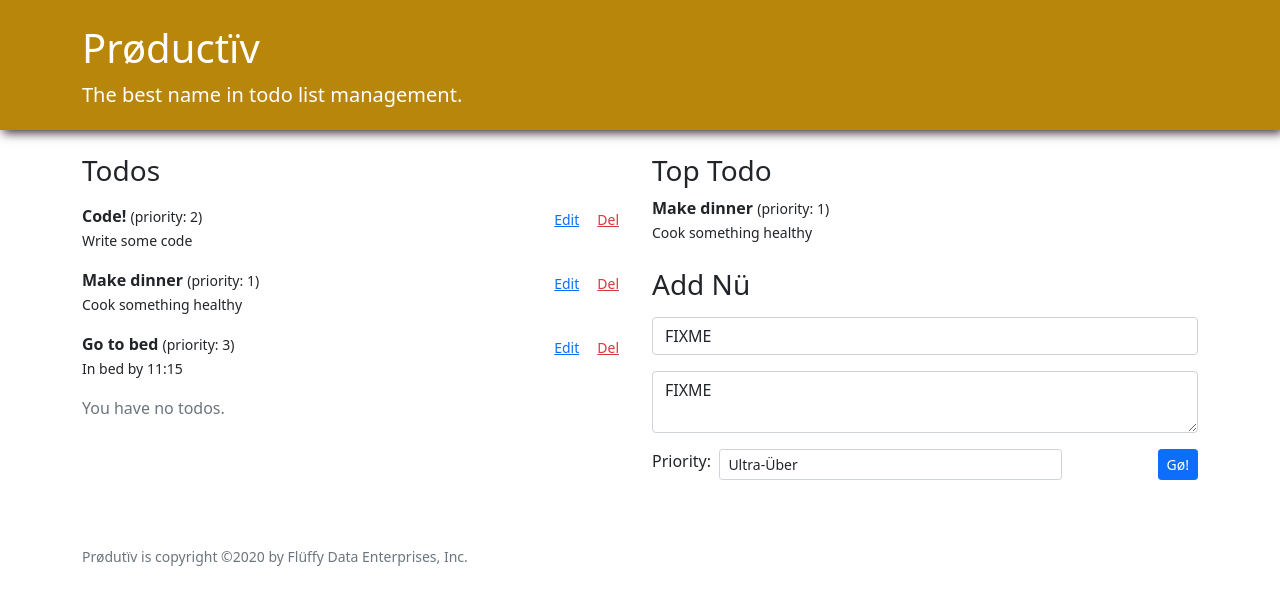
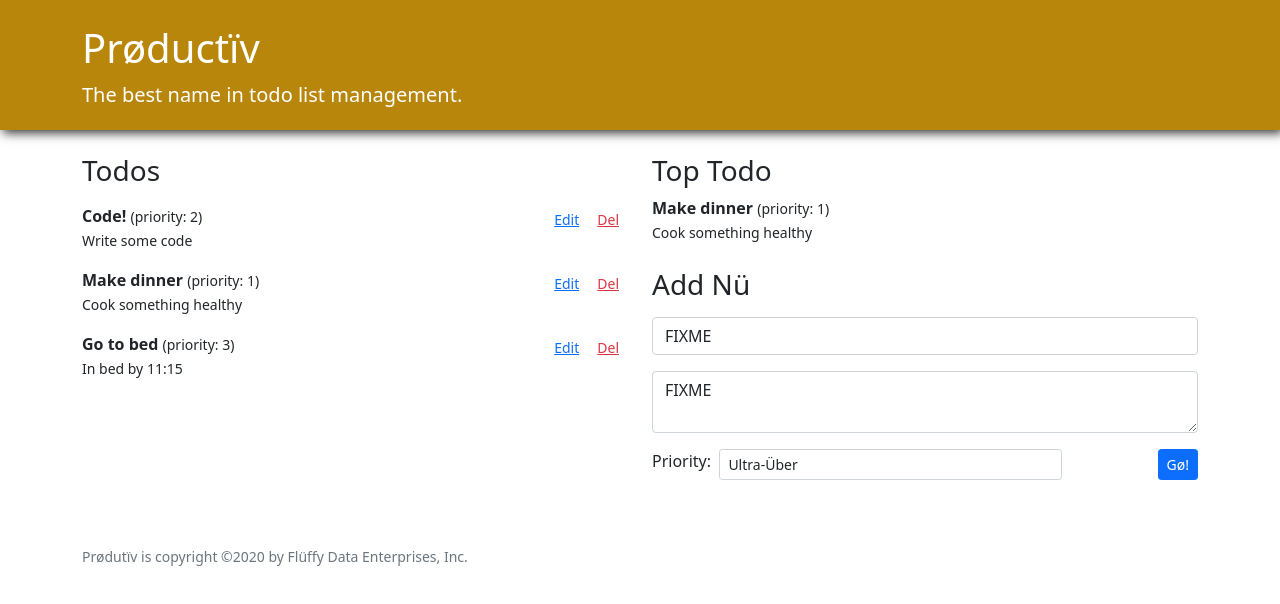
Before and after one commit to chalonlubin/productiv, a React (Create React App) app: page / in a window 1280 px wide. Shown: the top 604 px of the page. Built offline with nearby package versions, Linux system fonts and the light colour scheme; the HTML template or start-up script is replaced by a standard one.

Commit message:
add 'You have no to dos' logic

```diff
--- a/src/TodoApp.js
+++ b/src/TodoApp.js
@@ -46,8 +46,14 @@ function TodoApp({ initialTodos }) {
 
           <div className="col-md-6">
             <h3 className="mb-3">Todos</h3>
-              <EditableTodoList todos={ todos } removeTodo={ removeTodo } />
-              <span className="text-muted">You have no todos.</span>
+              {todos.length !== 0
+                ? <EditableTodoList
+                  todos={ todos }
+                  removeTodo={ removeTodo } />
+                : <span className="text-muted">You have no todos.</span>
+              }
+
+
           </div>
 
         {/* (if no top todo, omit this whole section) */}
```
